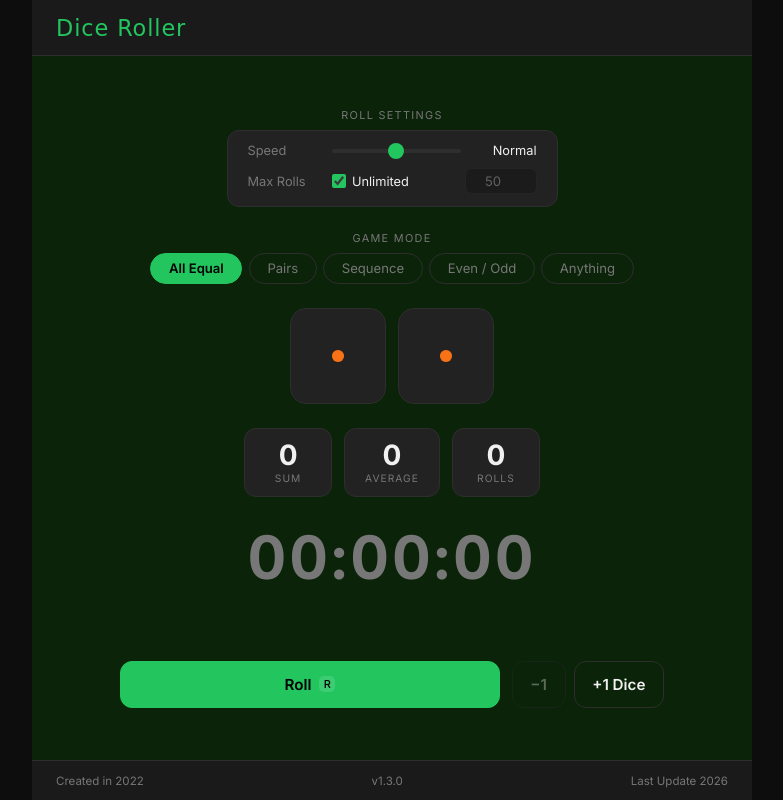
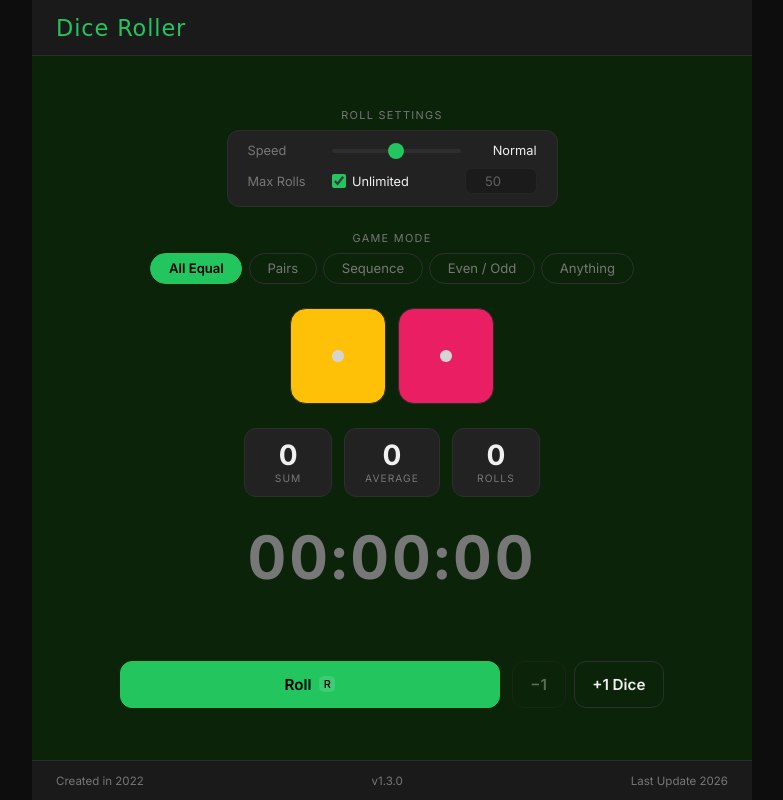
Before and after one commit to zrebec/dices, a website built with Vite: page src/index.html in a window 1280 px wide. Both pictures are taken after a click on the button "−1". Shown: the whole page, without its empty margins (248-1031 px from the left). Built offline with nearby package versions, Linux system fonts and the light colour scheme; a web font is replaced by a local one.

Commit message:
add: dice color support

```diff
--- /dev/null
+++ b/src/modules/colors.js
@@ -0,0 +1,36 @@
+export const diceColors = [
+	'#e74c3c', // Red
+	'#3498db', // Blue
+	'#2ecc71', // Green
+	'#f39c12', // Orange
+	'#9b59b6', // Purple
+	'#1abc9c', // Teal
+	'#e91e63', // Pink
+	'#00bcd4', // Cyan
+	'#ff9800', // Amber
+	'#8bc34a', // Light Green
+	'#ff5722', // Deep Orange
+	'#607d8b', // Blue Grey
+	'#cddc39', // Lime
+	'#03a9f4', // Light Blue
+	'#ffc107', // Yellow
+];
+
+/**
+ * Assigns a unique color to a dice. If the dice already has a color
+ * in the provided map, returns the existing one. Otherwise picks
+ * a random color that is not yet used by any other dice.
+ *
+ * When all 15 colors are exhausted (more than 15 dice), falls back
+ * to a random color from the full palette (allowing duplicates).
+ */
+export const assignDiceColor = (diceNumber, colorMap) => {
+	if (colorMap.has(diceNumber)) return colorMap.get(diceNumber);
+	const usedColors = new Set(colorMap.values());
+	const available = diceColors.filter((c) => !usedColors.has(c));
+	const color = available.length > 0
+		? available[Math.floor(Math.random() * available.length)]
+		: diceColors[Math.floor(Math.random() * diceColors.length)];
+	colorMap.set(diceNumber, color);
+	return color;
+};
--- a/src/script.js
+++ b/src/script.js
@@ -1,4 +1,5 @@
 import { isAllEqual, isPairs, isSequence, isEvenOdd } from './modules/conditions.js';
+import { diceColors, assignDiceColor } from './modules/colors.js';
 
 let numberOfDices = 3;
 let diceArray = [];
@@ -31,6 +32,8 @@ const totalRollCountLimitExceeded = 'Naplnený maximálny počet hodov a nebol d
 const invalidGameMode = 'Neplatný herný mód';
 const sequenceImpossible = 'Sequence je nemožná s viac ako 6 kockami — kocka má len hodnoty 1–6';
 const gameStopped = 'Hra bola zastavená';
+
+const diceColorMap = new Map(); // diceNumber → color, persists until page reload
 
 const matrix = [
 	{ number: 1, activePieces: [5] },
@@ -151,10 +154,23 @@ const rollDice = (dice, diceObject = matrix[Math.floor(Math.random() * matrix.le
 	}
 };
 
+const shuffleDicePositions = () => {
+	const children = Array.from(diceContainer.children);
+	for (let i = children.length - 1; i > 0; i--) {
+		const j = Math.floor(Math.random() * (i + 1));
+		[children[i], children[j]] = [children[j], children[i]];
+	}
+	children.forEach((child) => diceContainer.appendChild(child));
+};
+
 const drawDice = (diceNumber) => {
 	// Create a new element to represent the dice and add the "dice" and "dice-number" classes to the element
 	const dice = document.createElement('div');
 	dice.classList.add('dice', `dice-${diceNumber}`);
+
+	// Assign a persistent color to this dice background
+	const color = assignDiceColor(diceNumber, diceColorMap);
+	dice.style.background = color;
 
 	// Create nine elements to represent the dice pieces
 	for (let i = 1; i <= 9; i++) {
@@ -338,6 +354,9 @@ const rollDices = async () => {
 
 	await performRolls();
 
+	// Shuffle dice positions after each roll
+	shuffleDicePositions();
+
 	// Enable the roll button and plus button
 	toggleButtons(true);
 
@@ -369,6 +388,7 @@ const addNewDice = () => {
 
 const removeDice = () => {
 	if (numberOfDices <= 2) return;
+	diceColorMap.delete(numberOfDices);
 	resetDiceState();
 	numberOfDices--;
 	for (let i = 1; i <= numberOfDices; i++) drawDice(i);
--- a/src/styles.css
+++ b/src/styles.css
@@ -12,7 +12,7 @@
 	--text-muted: #777;
 
 	--dice-size: 6rem;
-	--dice-dot: #f97316;
+	--dice-dot: #d4d4d4;
 	--header-h: 3.5rem;
 	--footer-h: 2.5rem;
 	--desk: color-mix(in oklab, var(--bg), #003300 60%);
```
Also changed, not shown: src/script.test.js (+133 -1 lines).
